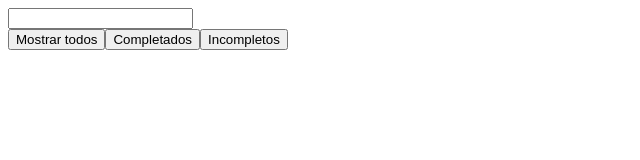
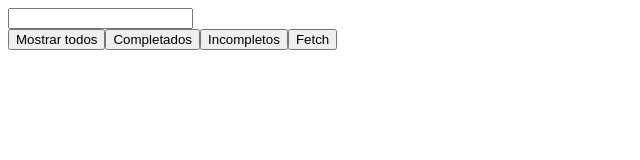
Before and after one commit to Braifz/understanding-redux, a React (Create React App) app: page / in a window 1280 px wide. Shown: the top 160 px of the page, without its empty margins (0-640 px from the left). Built offline with nearby package versions, Linux system fonts and the light colour scheme.

Commit message:
add fetching todos from api

```diff
--- a/src/App.js
+++ b/src/App.js
@@ -1,6 +1,25 @@
 import { useState } from "react";
 import { combineReducers } from "redux";
 import { useDispatch, useSelector } from "react-redux";
+
+export const asyncMiddleware = (store) => (next) => (action) => {
+  if (typeof action === "function") {
+    return action(store.dispatch, store.getState);
+  }
+  return next(action);
+};
+
+export const fetchThunk = () => async (dispatch) => {
+  dispatch({ type: "todos/pending" });
+  try {
+    const response = await fetch("https://jsonplaceholder.typicode.com/todos");
+    const data = await response.json();
+    const todos = data.slice(0, 10);
+    dispatch({ type: "todos/fulfilled", payload: todos });
+  } catch (e) {
+    dispatch({ type: "todos/error", error: e.message });
+  }
+};
 
 export const filterReducer = (state = "all", action) => {
   switch (action.type) {
@@ -11,8 +30,14 @@ export const filterReducer = (state = "all", action) => {
   }
 };
 
+const initialFetching = { loading: "idle" };
+export const fetchingReducer = (state = initialFetching, action) => {};
+
 export const todosReducer = (state = [], action) => {
   switch (action.type) {
+    case "todos/fulfilled": {
+      return action.payload;
+    }
     case "todo/add": {
       return state.concat({ ...action.payload });
     }
@@ -98,6 +123,7 @@ const App = () => {
       >
         Incompletos
       </button>
+      <button onClick={() => dispatch(fetchThunk())}>Fetch</button>
       <ul>
         {todos.map((todo) => (
           <TodoItem key={todo.id} todo={todo} />
--- a/src/index.js
+++ b/src/index.js
@@ -1,11 +1,11 @@
 import React from "react";
 import ReactDOM from "react-dom";
-import { createStore } from "redux";
+import { createStore, applyMiddleware } from "redux";
 import { Provider } from "react-redux";
-import App, { reducer } from "./App";
+import App, { reducer, asyncMiddleware } from "./App";
 import reportWebVitals from "./reportWebVitals";
 
-const store = createStore(reducer);
+const store = createStore(reducer, applyMiddleware(asyncMiddleware));
 
 ReactDOM.render(
   <React.StrictMode>
```
